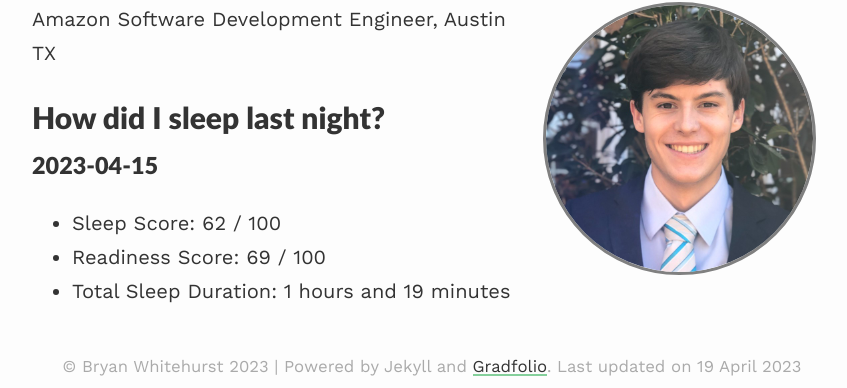
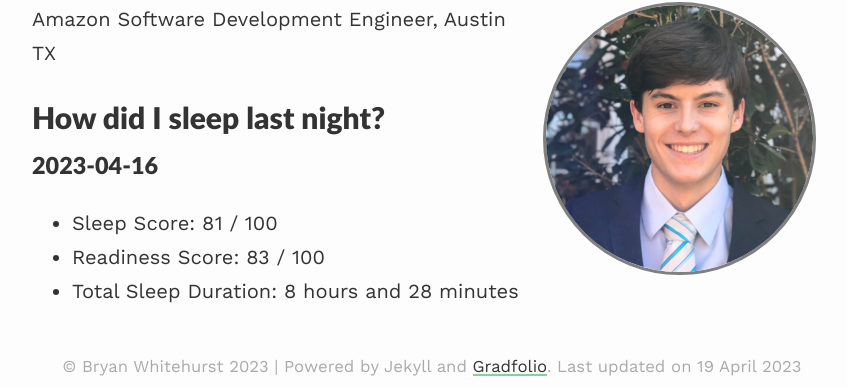
Before and after one commit to BryanWhitehurst/bryanwhitehurst.github.io, a Jekyll site: the page built from index.md, in a window 1280 px wide. Shown: the part 190-578 px from the top of the page, without its empty margins (208-1055 px from the left). Built offline with Jekyll 4.4.1, drawn with Linux system fonts in a browser that asks for light colours; nearby versions of some CDN libraries.

Commit message:
daily oura update

```diff
--- a/index.md
+++ b/index.md
@@ -10,7 +10,7 @@ published: true
 Amazon Software Development Engineer, Austin TX
 
 # How did I sleep last night?
-### 2023-04-15
-- Sleep Score: 62 / 100
-- Readiness Score: 69 / 100
-- Total Sleep Duration: 1 hours and 19 minutes
+### 2023-04-16
+- Sleep Score: 81 / 100
+- Readiness Score: 83 / 100
+- Total Sleep Duration: 8 hours and 28 minutes
```
